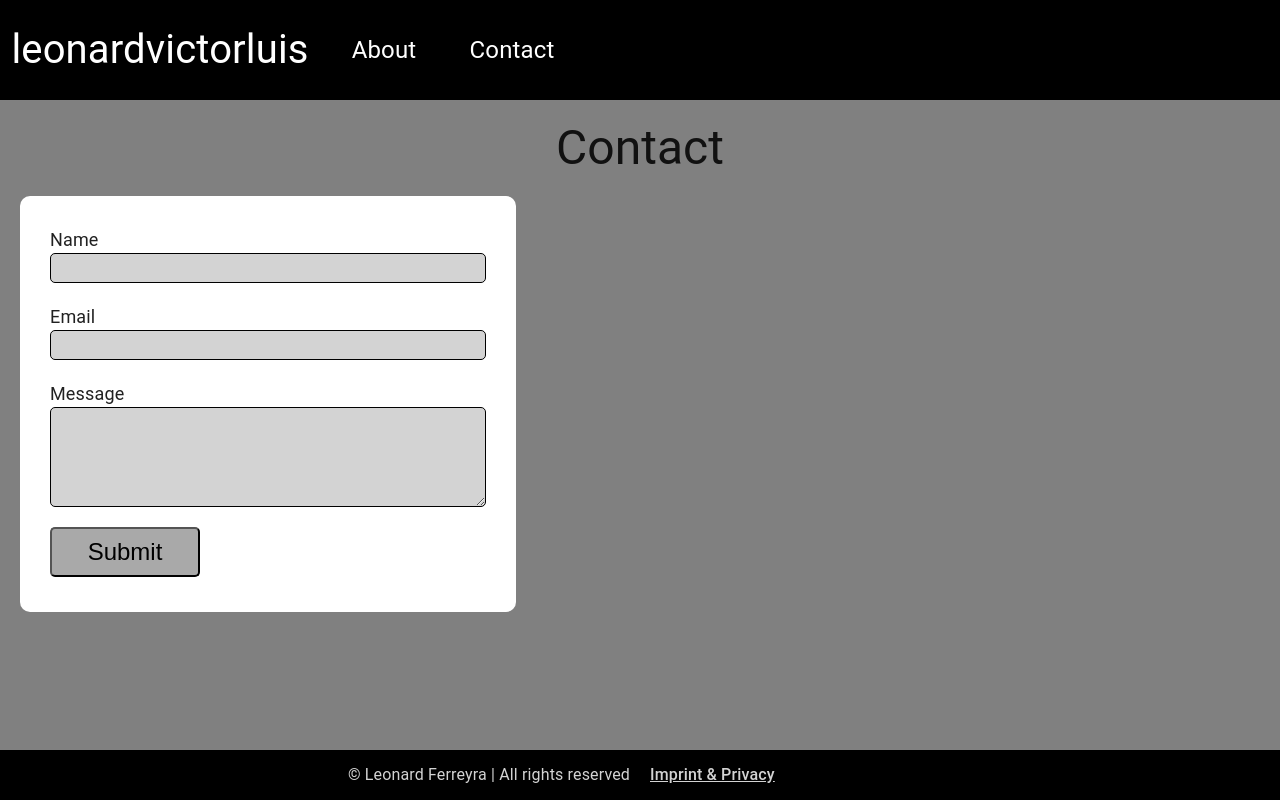
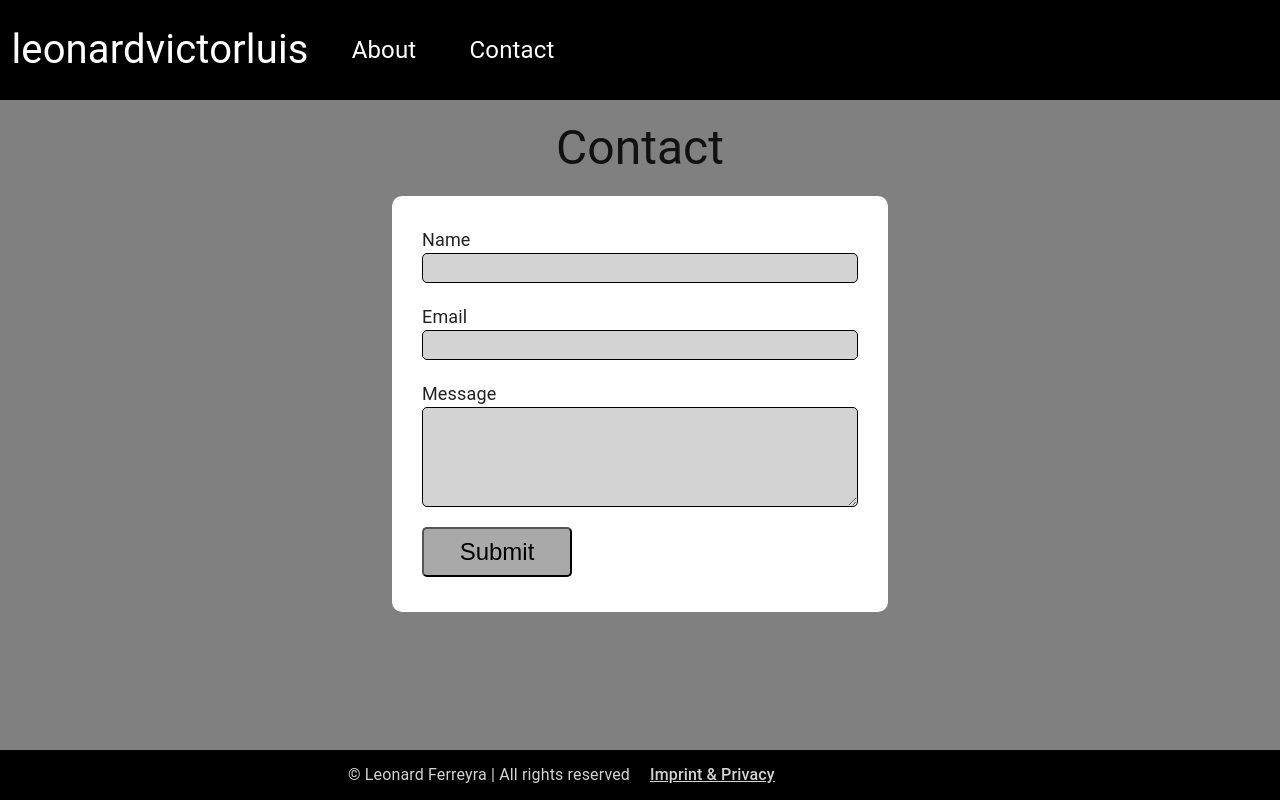
Before and after one commit to Laszlu/portfolio_project, a React (Vite) app: page / in a window 1280 px wide. Both pictures are taken after a click on the element "Contact". Built offline with nearby package versions, Linux system fonts and the light colour scheme.

Commit message:
fixed contact

```diff
--- a/src/components/contact/Contact.css
+++ b/src/components/contact/Contact.css
@@ -4,6 +4,11 @@
     width: 100vw;
     overflow: scroll;
     padding: 20px 20px 0 20px;
+}
+
+.contact-main > div {
+    display: flex;
+    justify-content: center;
 }
 
 #contact-form {
--- a/src/components/contact/Contact.tsx
+++ b/src/components/contact/Contact.tsx
@@ -46,6 +46,7 @@ function Contact() {
       <Typography variant={"h3"}>
         Contact
       </Typography>
+      <Box>
         <form id={"contact-form"} onSubmit={sendEmail}>
           <div>
             <label>Name</label>
@@ -65,6 +66,7 @@ function Contact() {
           </div>
         </form>
       </Box>
+    </Box>
   )
 }
 
--- a/src/components/project-overview/Overview.tsx
+++ b/src/components/project-overview/Overview.tsx
@@ -13,7 +13,7 @@ const Zimmer301 = new Project(
   [new ProjectCredit("lny", "main artist")],
   "https://www.youtube.com/embed/bslav-vCMGU",
   CommissionType.Personal,
-  new Cover("https://raw.githubusercontent.com/Laszlu/portfolio_project/master/portfolio_project/src/assets/images/Henry_Rey_EP_Cover.jpg", "Henry Rey EP Cover", "jpg"),
+  new Cover("https://raw.githubusercontent.com/Laszlu/portfolio_project/master/src/assets/images/Henry_Rey_EP_Cover.jpg", "Henry Rey EP Cover", "jpg"),
   MusicType.Single
 )
 
```
Lines whose indentation alone changed are shown as unchanged.
